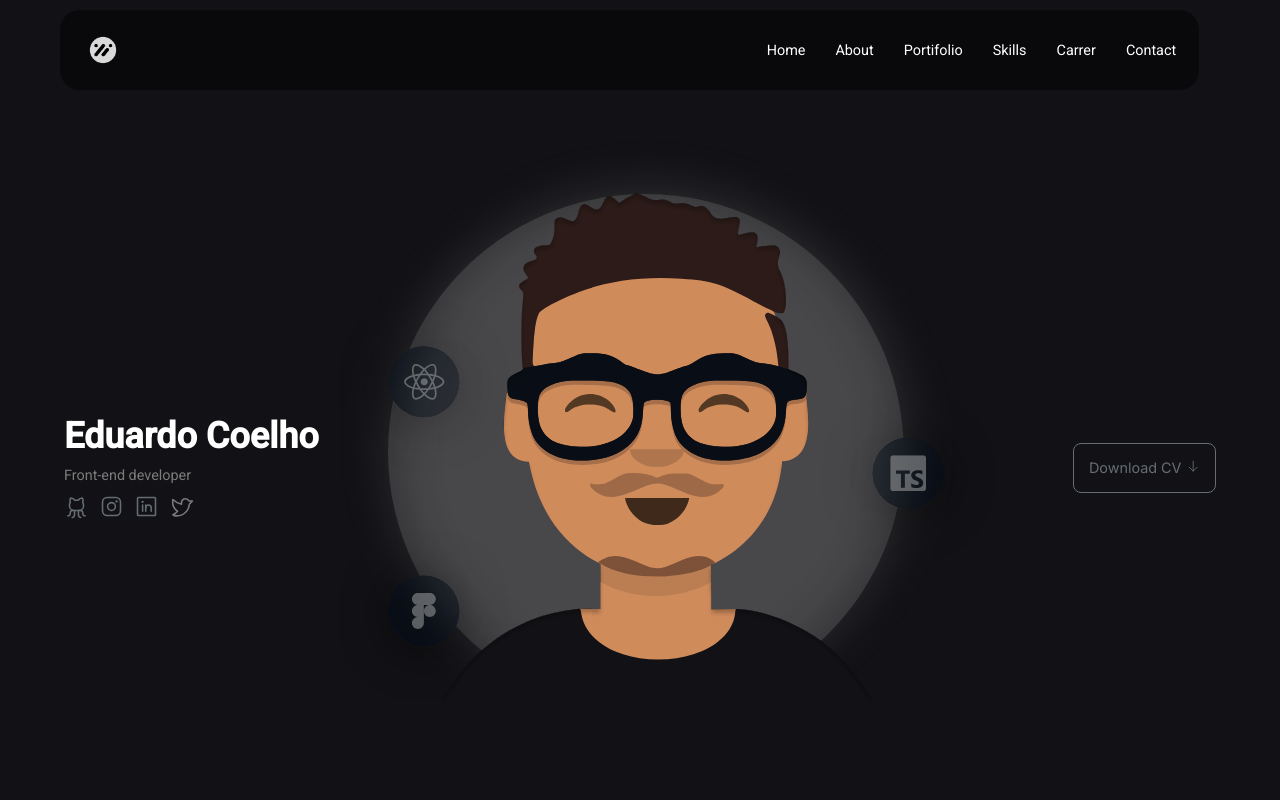
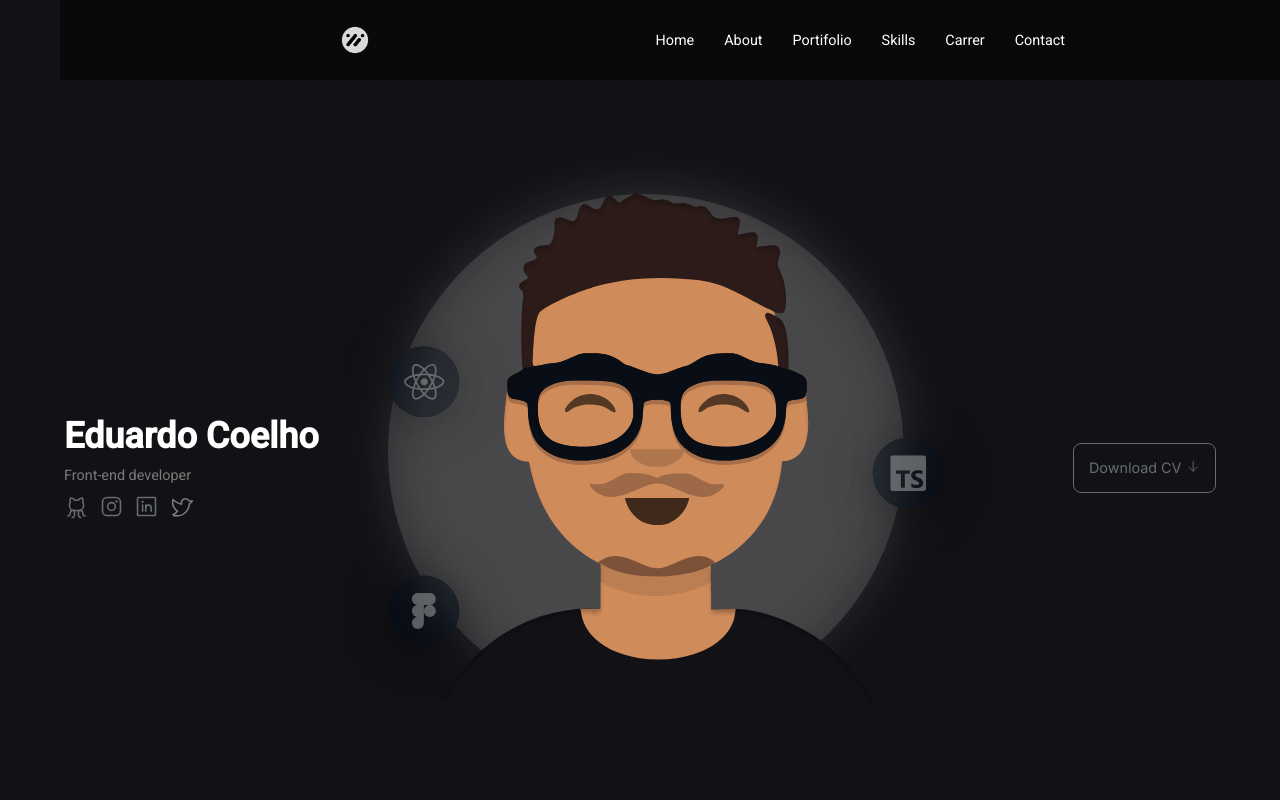
Before and after one commit to oducoelho/Portfolio, a React (Vite) app: page / in a window 1280 px wide. Shown: the top 800 px of the page. Built offline with nearby package versions, Linux system fonts and the light colour scheme.

Commit message:
change: changing navbar styles

```diff
--- a/src/styles/pages/Header.ts
+++ b/src/styles/pages/Header.ts
@@ -1,8 +1,7 @@
 import { styled } from "..";
 
 export const HeaderContainer = styled('div', {
-  padding: '20px 23px',
-  borderRadius: '20px',
+  padding: '20px 275px',
   color: '$white100',
   fontFamily: 'Roboto',
   fontWeight: 400,
@@ -11,13 +10,11 @@ export const HeaderContainer = styled('div', {
   display: 'flex',
   justifyContent: 'space-between',
   alignItems: 'center',
-  width: '89%',
-  maxWidth: '1350px',
+  width: '100%',
   boxSizing: 'border-box',
 
   position: "fixed",
-  top: '10px',
-  left: '283px',
+  top: '0px',
   zIndex: 1000,
 
   '@media (max-width: 1440px)': {
```
